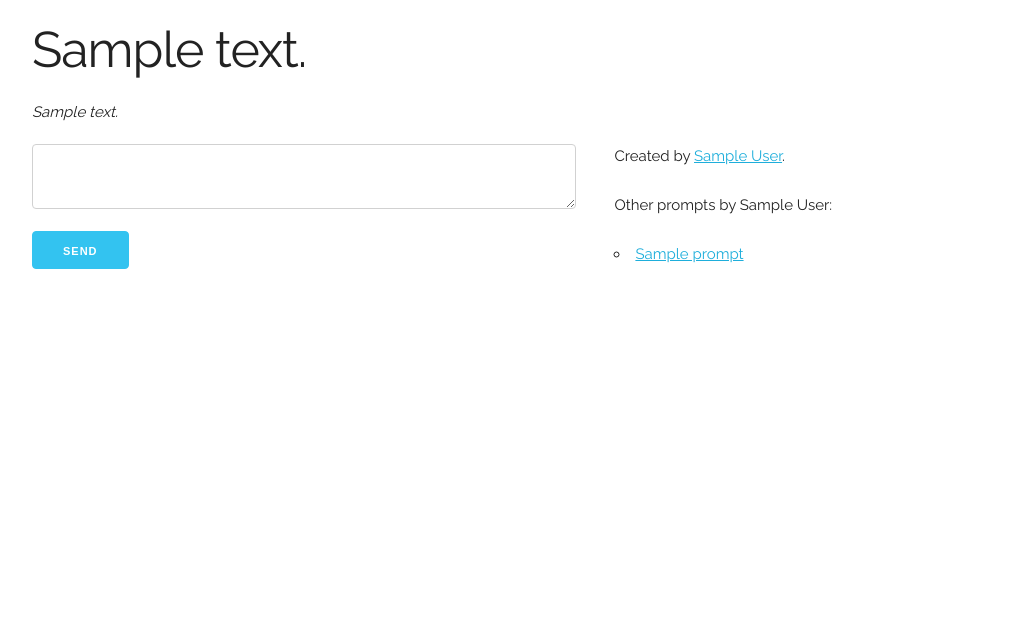
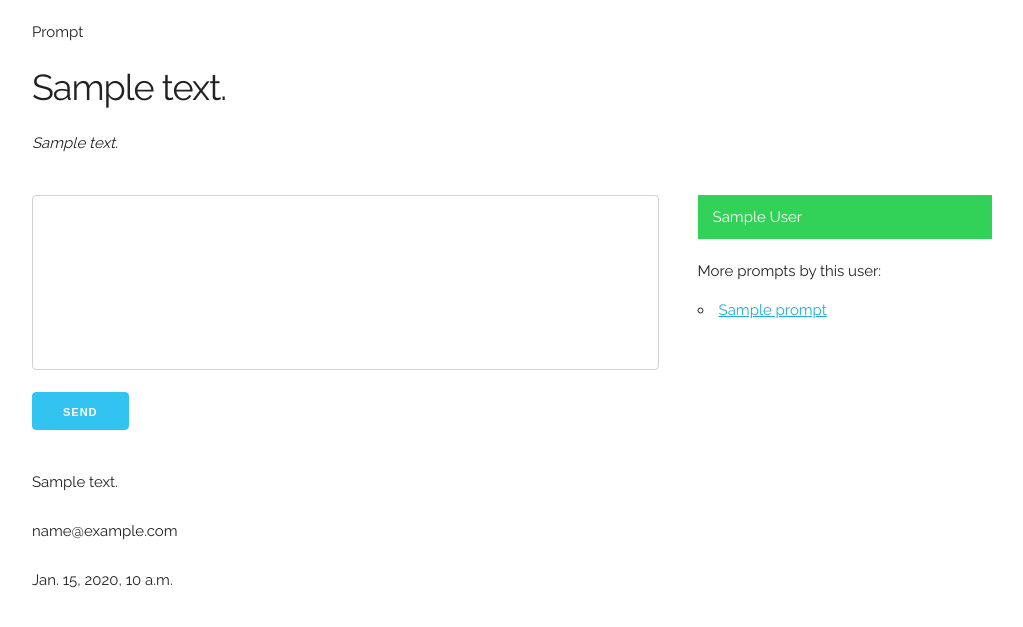
Before and after one commit to psiemens/storypost, a Django app: page /lists/1/prompts/1/ in a window 1280 px wide. Shown: the part 73-700 px from the top of the page, without its empty margins (128-1151 px from the left). Run offline with Django 3.2, Linux system fonts and the light colour scheme; tables that the repository leaves empty hold one stand-in row (values such as "Sample post"); a database or web service that is not in the repository returns one stand-in record (values such as "Sample title"); data that the repository does not hold is empty.

Commit message:
syncing replies locally

```diff
--- a/codexapp/main/models.py
+++ b/codexapp/main/models.py
@@ -1,5 +1,7 @@
+from datetime import datetime
+
 from django.conf import settings
-from django.db.models import Model, IntegerField, CharField, TextField, ForeignKey, OneToOneField
+from django.db.models import Model, IntegerField, CharField, TextField, ForeignKey, OneToOneField, DateTimeField
 from codexapp.remote import mailchimp
 
 class User(Model):
@@ -56,6 +58,14 @@ class List(Model):
 
         super(List, self).save(*args, **kwargs)
 
+class Reply(Model):
+
+    prompt = ForeignKey('Prompt')
+    mc_conversation_id = CharField(max_length=255, null=True, unique=True) # Mapped to MailChmip Conversation instance
+    email = CharField(max_length=255)
+    content = TextField()
+    user = ForeignKey(User, null=True)
+    timestamp = DateTimeField()
 
 class Prompt(Model):
 
@@ -67,11 +77,38 @@ class Prompt(Model):
     list = ForeignKey(List)
 
     @property
-    def conversations(self):
-        return mailchimp(self.user.mc_api_key).campaigns.get(self.mc_campaign_id).conversations()
+    def replies(self):
+        return Reply.objects.filter(prompt=self)
 
     def send(self):
         return mailchimp(self.user.mc_api_key).campaigns.get(self.mc_campaign_id).send()
+
+    def sync_replies(self):
+
+        try:
+            last_reply = Reply.objects.order('-timestamp')[0]
+            last_timestamp = last_reply.timestamp
+        except:
+            last_timestamp = datetime.fromtimestamp(0)
+
+        conversations = mailchimp(self.user.mc_api_key).campaigns.get(self.mc_campaign_id).conversations()
+
+        replies = [c for c in conversations if datetime.strptime(c['last_message']['timestamp'], "%Y-%m-%d %H:%M:%S") > last_timestamp]
+
+        for reply in replies:
+            try:
+                try:
+                    user = User.objects.get(email=reply['last_message']['from_email'])
+                except:
+                    user = None
+                reply_obj = Reply(prompt=self, mc_conversation_id=reply['id'], email=reply['last_message']['from_email'], content=reply['last_message']['message'], user=user, timestamp=datetime.strptime(reply['last_message']['timestamp'], "%Y-%m-%d %H:%M:%S"))
+                reply_obj.save()
+            except:
+                reply_obj = Reply.objects.get(mc_conversation_id=reply['id'])
+                reply_obj.content = reply['last_message']['message']
+                reply_obj.timestamp = datetime.strptime(reply['last_message']['timestamp'], "%Y-%m-%d %H:%M:%S")
+                reply_obj.save()
+
 
     def get_html(self):
         from django.template.loader import render_to_string
--- a/codexapp/main/views.py
+++ b/codexapp/main/views.py
@@ -139,6 +139,7 @@ def prompt_add(request, list_id):
 
     user = User.objects.get(auth_user=request.user.id)
 
+
     if request.method == 'POST':
         form = PromptForm(request.POST)
         if form.is_valid():
--- a/static/base.css
+++ b/static/base.css
@@ -40,3 +40,31 @@ header {
 .main-nav ul li:last-child {
     margin-right: 0;
 }
+
+a.creator {
+    display: block;
+    background-color: rgb(50, 210, 88);
+    padding: 10px 15px;
+    margin-bottom: 20px;
+    color: #fff;
+    text-decoration: none;
+}
+
+a.creator:hover {
+    background-color: rgb(40, 160, 69);
+}
+
+.prompt-header {
+    margin-bottom: 40px;
+}
+
+textarea.message {
+    min-height: 175px;
+    font-size: 1.5rem;
+    padding: 20px 15px;
+    resize: none;
+}
+
+.more-prompts {
+    margin-bottom: 15px;
+}
--- a/templates/prompt/prompt.html
+++ b/templates/prompt/prompt.html
@@ -2,35 +2,37 @@
 
 {% block content %}
 
-<h1>{{ prompt.message }}</h1>
-
-{% if prompt.description %}
-<h6 class="prompt-description">{{ prompt.description }}</h6>
-{% endif %}
-
+<div class="prompt-header">
+    <h6>Prompt</h6>
+    <h3>{{ prompt.message }}</h3>
+    {% if prompt.description %}
+    <h6 class="prompt-description">{{ prompt.description }}</h6>
+    {% endif %}
+</div>
 <div class="row">
 
-    <div class="seven columns">
+    <div class="eight columns">
         <form action="./respond" method="POST">
             {% csrf_token %}
-            <textarea name="message" class="u-full-width"></textarea>
+            <textarea name="message" class="message u-full-width"></textarea>
             <input type="submit" class="button-primary" value="Send">
         </form>
 
 
-        {% for conversation in prompt.conversations %}
+        {% for reply in prompt.replies %}
             <div>
-                <p>{{ conversation.last_message.message }}</p>
-                <p>{{ conversation.last_message.from_email }}</p>
+                <p>{{ reply.content }}</p>
+                <p>{{ reply.email }}</p>
+                <p>{{ reply.timestamp }}</p>
             </div>
         {% endfor %}
 
     </div>
 
-    <div class="five columns">
+    <div class="four columns">
         <div>
-            <p>Created by <a href="{% url 'user_view' prompt.user.id %}">{{ prompt.user.name }}</a>.</p>
-            <p>Other prompts by {{ prompt.user.name }}:</p>
+            <a class="creator" href="{% url 'user_view' prompt.user.id %}">{{ prompt.user.name }}</a>
+            <p class="more-prompts">More prompts by this user:</p>
             <ul>
                 {% for prompt in other_user_prompts %}
                 <li><a href="{% url 'prompt_view' 0 prompt.id %}">{{ prompt.title }}</a></li>
```
Also changed, not shown: codexapp/main/migrations/0003_reply.py (added).
